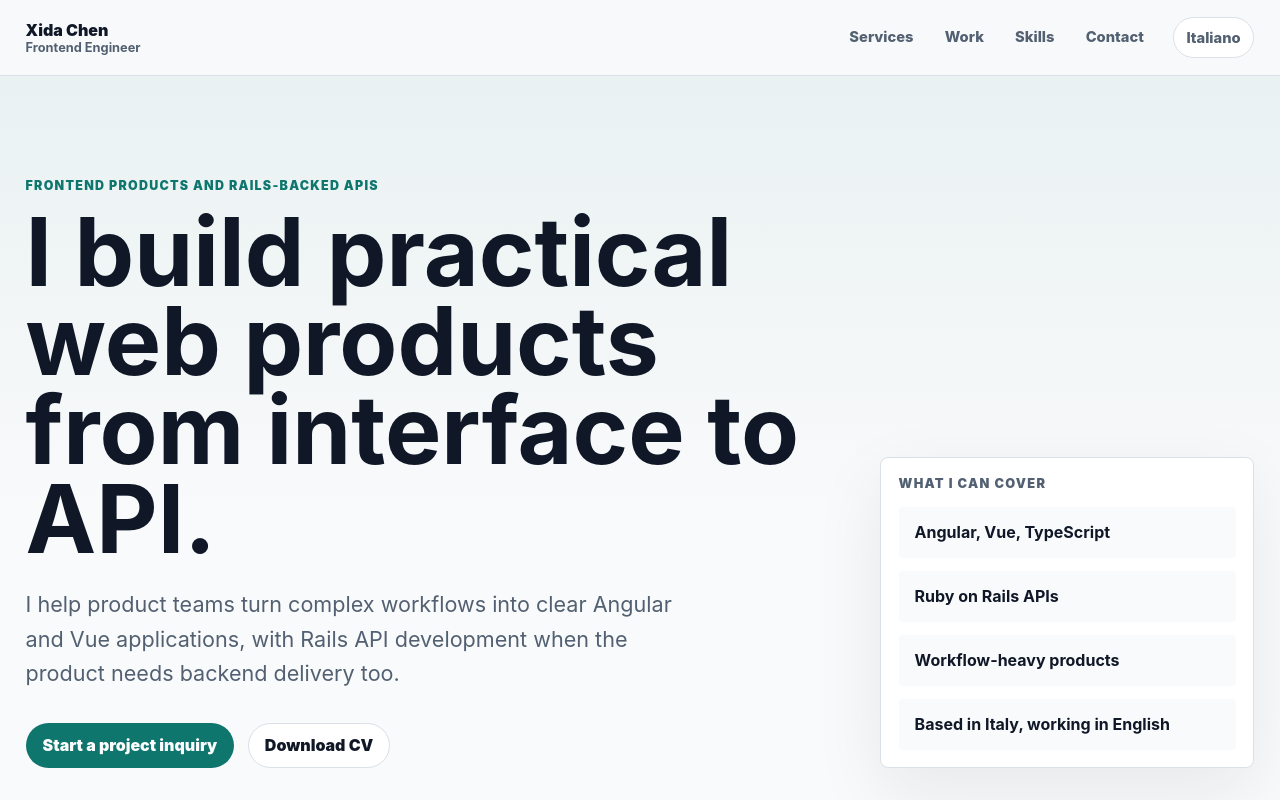
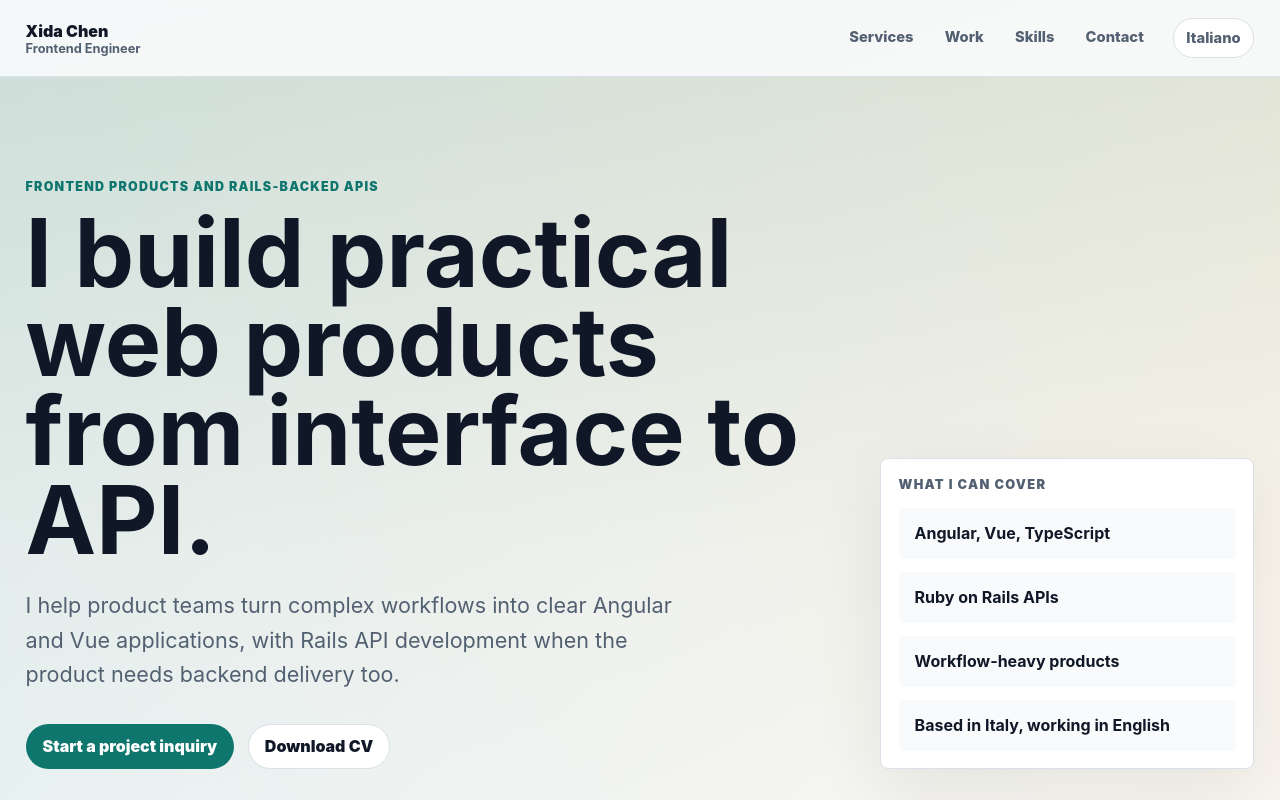
Before and after one commit to XidaZ3/Portfolio, an Angular app: page / in a window 1280 px wide. Shown: the top 800 px of the page. Built offline with nearby package versions, Linux system fonts and the light colour scheme.

Commit message:
fix header overflow and add page gradient

```diff
--- a/src/app/app.html
+++ b/src/app/app.html
@@ -1,5 +1,5 @@
-<div class="site-shell">
-  <header class="site-header">
+<header class="site-header">
+  <div class="site-header__inner">
     <a class="brand" href="#top" aria-label="Xida Chen home">
       <span>Xida Chen</span>
       <small>Frontend Engineer</small>
@@ -14,8 +14,10 @@
     <button class="language-toggle" type="button" (click)="toggleLanguage()">
       {{ content().alternateLanguageName }}
     </button>
-  </header>
+  </div>
+</header>
 
+<div class="site-shell">
   <main>
     <app-hero-section [content]="content().hero" />
     <app-services-section
--- a/src/app/app.scss
+++ b/src/app/app.scss
@@ -7,17 +7,21 @@
   position: sticky;
   top: 0;
   z-index: 10;
+  width: 100%;
+  border-bottom: 1px solid var(--color-border);
+  background: rgb(249 250 251 / 0.92);
+  backdrop-filter: blur(18px);
+}
+
+.site-header__inner {
   display: grid;
   grid-template-columns: minmax(160px, 1fr) auto auto;
   gap: 1rem;
   align-items: center;
   min-height: 76px;
-  width: 100vw;
-  margin-left: calc(50% - 50vw);
-  padding: 0.85rem max(clamp(0.5rem, 2vw, 2rem), calc((100vw - 1360px) / 2));
-  border-bottom: 1px solid var(--color-border);
-  background: rgb(249 250 251 / 0.92);
-  backdrop-filter: blur(18px);
+  width: min(1360px, calc(100% - clamp(1rem, 4vw, 4rem)));
+  margin: 0 auto;
+  padding: 0.85rem 0;
 }
 
 .brand {
@@ -74,8 +78,10 @@ main {
 @media (max-width: 820px) {
   .site-header {
     position: static;
+  }
+
+  .site-header__inner {
     grid-template-columns: 1fr auto;
-    padding-inline: clamp(0.5rem, 2vw, 2rem);
   }
 
   nav {
@@ -90,6 +96,10 @@ main {
     width: min(100% - 1rem, 1180px);
   }
 
+  .site-header__inner {
+    width: min(100% - 1rem, 1180px);
+  }
+
   nav a,
   .language-toggle {
     font-size: 0.85rem;
--- a/src/styles.scss
+++ b/src/styles.scss
@@ -26,12 +26,16 @@
 
 html {
   scroll-behavior: smooth;
+  overflow-x: clip;
 }
 
 body {
   margin: 0;
   background:
-    linear-gradient(180deg, rgb(15 118 110 / 0.08), transparent 520px), var(--color-background);
+    linear-gradient(135deg, rgb(15 118 110 / 0.13) 0%, rgb(249 250 251 / 0) 34%),
+    linear-gradient(215deg, rgb(245 158 11 / 0.1) 0%, rgb(249 250 251 / 0) 32%),
+    linear-gradient(180deg, rgb(15 118 110 / 0.08), transparent 560px), var(--color-background);
+  overflow-x: clip;
 }
 
 button,
```
